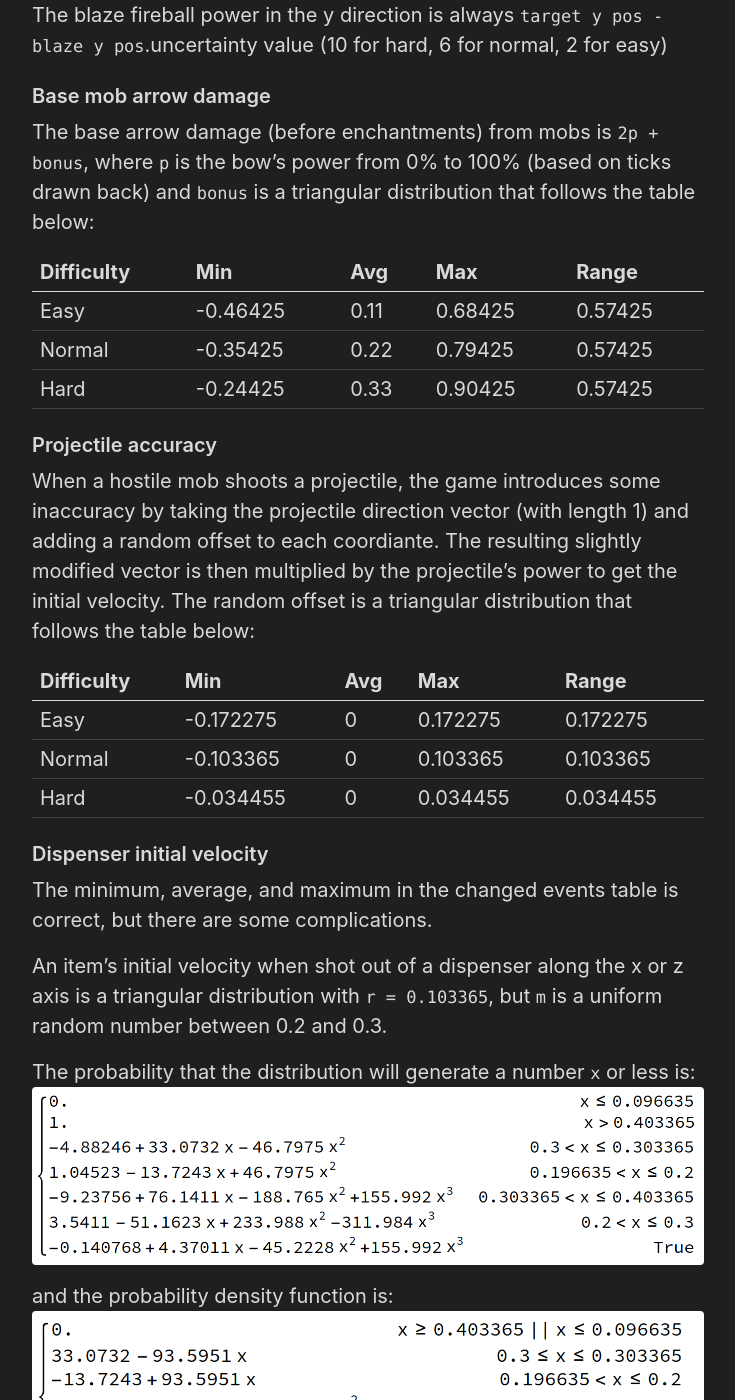
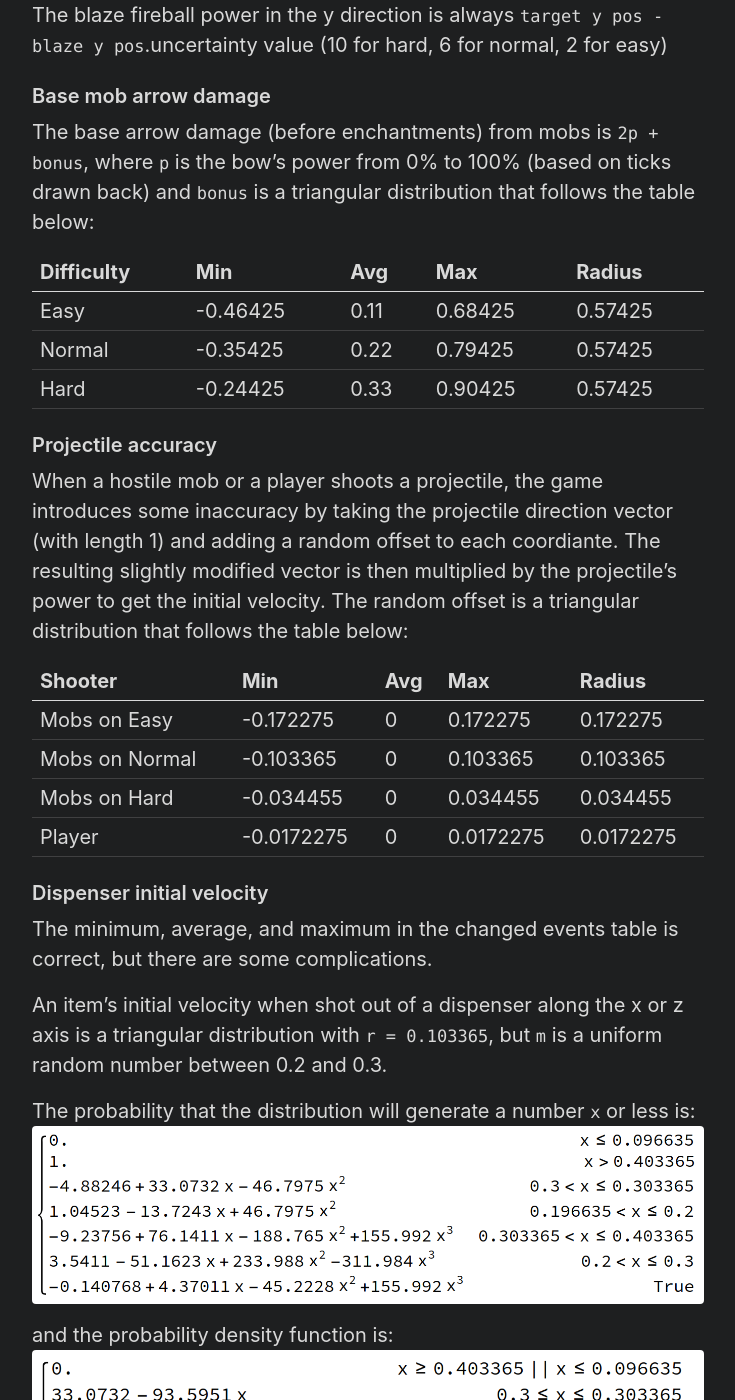
Before and after one commit to Tisawesomeness/tisawesomeness.github.io, a Jekyll site: the page built from snapshots/_posts/2022-04-26-22w16b.md, in a window 1280 px wide and 1400 px high, scrolled down 4476 px. Shown: the whole window, without its empty margins (272-1007 px from the left). Built offline with Jekyll 4.4.1, drawn with Linux system fonts in a browser that asks for light colours; comment, search, counter and statistics services are not loaded.

Commit message:
Add player arrows to rng section

```diff
--- a/snapshots/_posts/2022-04-26-22w16b.md
+++ b/snapshots/_posts/2022-04-26-22w16b.md
@@ -114,7 +114,7 @@ The blaze fireball power in the y direction is always `target y pos - blaze y po
 
 The base arrow damage (before enchantments) from mobs is `2p + bonus`, where `p` is the bow's power from 0% to 100% (based on ticks drawn back) and `bonus` is a triangular distribution that follows the table below:
 
-| Difficulty | Min      | Avg  | Max     | Range   |
+| Difficulty | Min      | Avg  | Max     | Radius  |
 | ---------- | -------- | ---- | ------- | ------- |
 | Easy       | -0.46425 | 0.11 | 0.68425 | 0.57425 |
 | Normal     | -0.35425 | 0.22 | 0.79425 | 0.57425 |
@@ -122,13 +122,14 @@ The base arrow damage (before enchantments) from mobs is `2p + bonus`, where `p`
 
 ### Projectile accuracy
 
-When a hostile mob shoots a projectile, the game introduces some inaccuracy by taking the projectile direction vector (with length 1) and adding a random offset to each coordiante. The resulting slightly modified vector is then multiplied by the projectile's power to get the initial velocity. The random offset is a triangular distribution that follows the table below:
+When a hostile mob or a player shoots a projectile, the game introduces some inaccuracy by taking the projectile direction vector (with length 1) and adding a random offset to each coordiante. The resulting slightly modified vector is then multiplied by the projectile's power to get the initial velocity. The random offset is a triangular distribution that follows the table below:
 
-| Difficulty | Min       | Avg | Max      | Range    |
-| ---------- | --------- | --- | -------- | -------- |
-| Easy       | -0.172275 | 0   | 0.172275 | 0.172275 |
-| Normal     | -0.103365 | 0   | 0.103365 | 0.103365 |
-| Hard       | -0.034455 | 0   | 0.034455 | 0.034455 |
+| Shooter            | Min        | Avg | Max       | Radius    |
+| ------------------ | ---------- | --- | --------- | --------- |
+| Mobs on Easy       | -0.172275  | 0   | 0.172275  | 0.172275  |
+| Mobs on Normal     | -0.103365  | 0   | 0.103365  | 0.103365  |
+| Mobs on Hard       | -0.034455  | 0   | 0.034455  | 0.034455  |
+| Player             | -0.0172275 | 0   | 0.0172275 | 0.0172275 |
 
 ### Dispenser initial velocity
 
```
